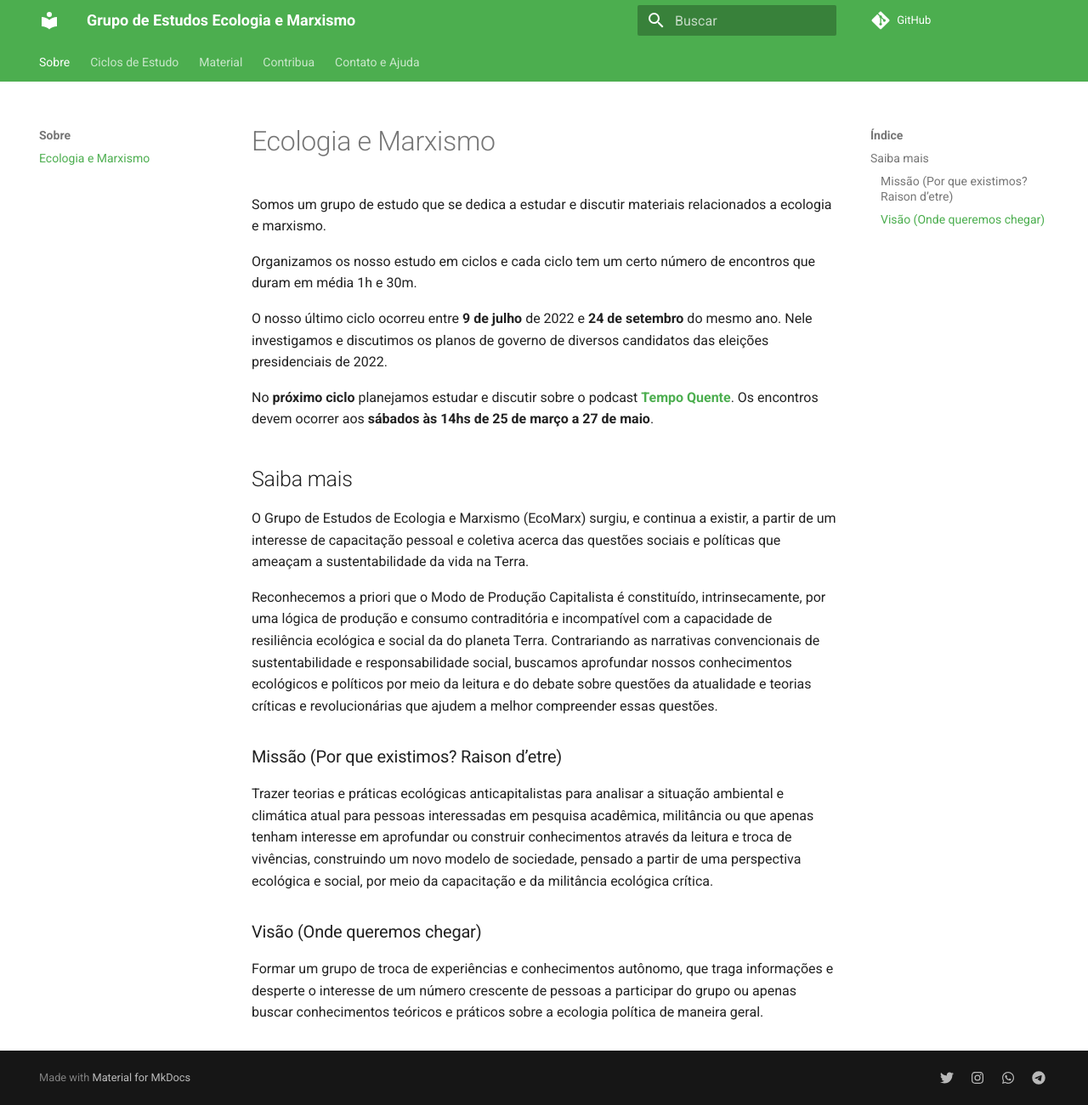
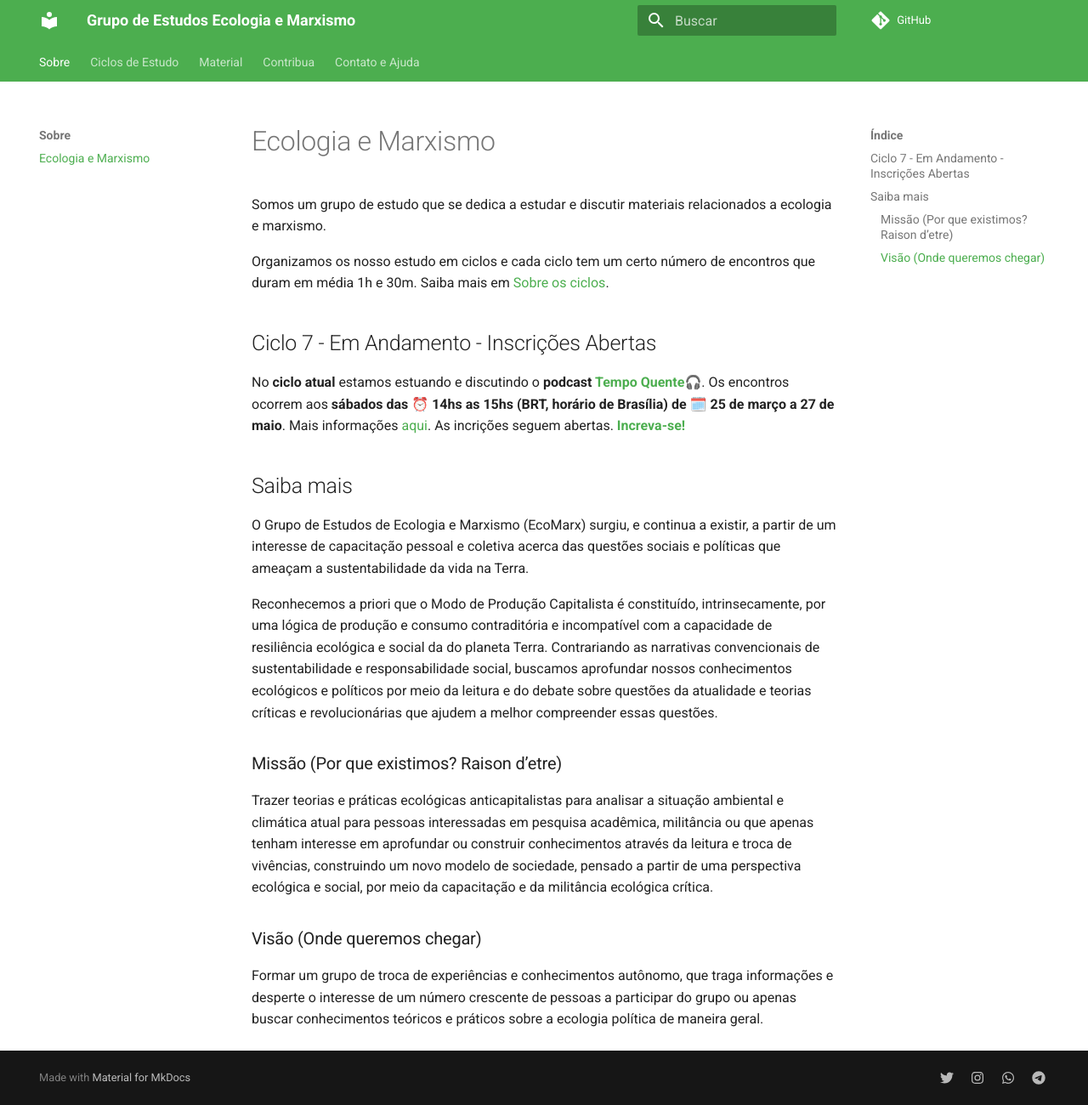
Before and after one commit to Ecomarx/ecomarx.github.io, an MkDocs documentation site: the page built from docs/index.md, in a window 1280 px wide and 1300 px high. Shown: the whole window at 85% size. Built offline with MkDocs 1.6.1 and Material for MkDocs 9.7.7, drawn with Linux system fonts in a browser that asks for light colours; comment, search, counter and statistics services are not loaded.

Commit message:
Melhoria - sobre e ciclo 7

```diff
--- a/docs/index.md
+++ b/docs/index.md
@@ -2,12 +2,13 @@
 
 Somos um grupo de estudo que se dedica a estudar e discutir materiais relacionados a ecologia e marxismo.
 
-Organizamos os nosso estudo em ciclos e cada ciclo tem um certo número de encontros que duram em média 1h e 30m.
+Organizamos os nosso estudo em ciclos e cada ciclo tem um certo número de encontros que duram em média 1h e 30m. Saiba mais em [Sobre os ciclos](ciclos.md).
 
-O nosso último ciclo ocorreu entre **9 de julho** de 2022 e **24 de setembro** do mesmo ano.
-Nele investigamos e discutimos os planos de governo de diversos candidatos das eleições presidenciais de 2022.
+## Ciclo 7 - Em Andamento - Inscrições Abertas
 
-No **próximo ciclo** planejamos estudar e discutir sobre o podcast **[Tempo Quente](https://radionovelo.com.br/originais/tempoquente/)**. Os encontros devem ocorrer aos **sábados às 14hs de 25 de março a 27 de maio**.
+No **ciclo atual** estamos estuando e discutindo o **podcast [Tempo Quente](https://radionovelo.com.br/originais/tempoquente/)**🎧. Os encontros ocorrem aos  **sábados das ⏰ 14hs as 15hs (BRT, horário de Brasília) de 🗓️ 25 de março a 27 de maio**. Mais informações [aqui](7o-ciclo/index.md). As incrições seguem abertas. **[Increva-se!][ciclo7-increva-se]**
+
+[ciclo7-increva-se]: https://docs.google.com/forms/d/e/1FAIpQLScaqq3-xPpexCGAv-riPa69G3vlXTGqwFoh8QT5h3NqLaLPBg/viewform
 
 ## Saiba mais
 
--- a/mkdocs.yml
+++ b/mkdocs.yml
@@ -14,7 +14,7 @@ nav:
     - index.md
   - "Ciclos de Estudo":
     - ciclos.md
-    - "2ᵒ Ciclo - Junho a Agosto, 2021": 2o-ciclo/index.md
+    - "7ᵒ Ciclo - Março a Maio, 2022": 7o-ciclo/index.md
     - "6ᵒ Ciclo - Julho a Setembro, 2022":
       - 6o-ciclo/index.md
       - 6o-ciclo/referencias.md
@@ -25,7 +25,7 @@ nav:
       - 6o-ciclo/5o-encontro.md
       - 6o-ciclo/6o-encontro.md
       - 6o-ciclo/7o-encontro.md
-    - "7ᵒ Ciclo - Março a Maio, 2022": 7o-ciclo/index.md
+    - "2ᵒ Ciclo - Junho a Agosto, 2021": 2o-ciclo/index.md
   - Material:
     - material/index.md
     - material/glossario.md
```
Also changed, not shown: docs/7o-ciclo/index.md (+10 -1 lines).
